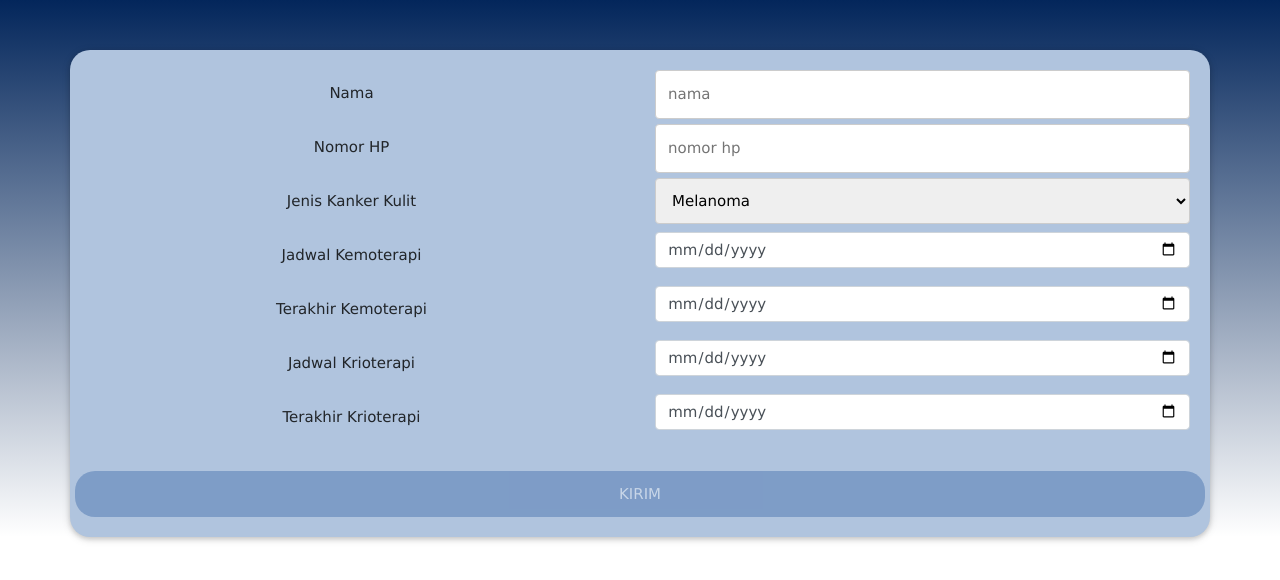
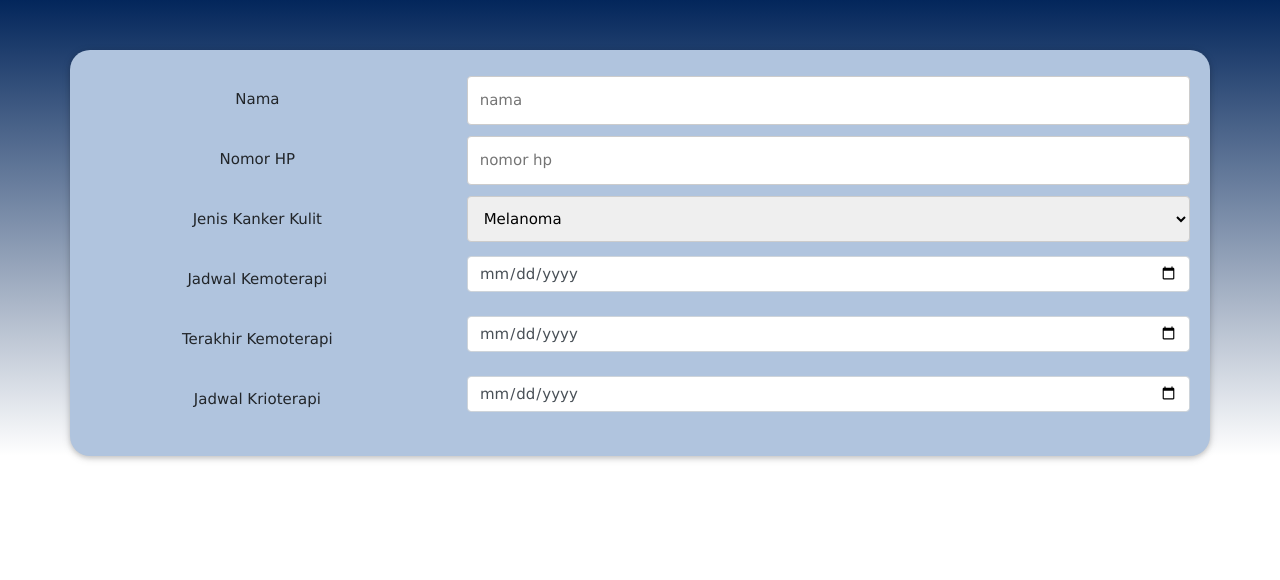
Before and after one commit to mrifqibhagas/KonsultasiNDN, a website: page public/index.html in a window 1280 px wide. Drawn offline with nearby package versions, Linux system fonts and the light colour scheme; a web font is replaced by a local one.

Commit message:
index.html

```diff
--- a/public/index.html
+++ b/public/index.html
@@ -7,7 +7,6 @@
     <link rel="stylesheet" href="https://cdnjs.cloudflare.com/ajax/libs/bootstrap/4.5.3/css/bootstrap-grid.min.css" integrity="sha512-QTQigm89ZvHzwoJ/NgJPghQPegLIwnXuOXWEdAjjOvpE9uaBGeI05+auj0RjYVr86gtMaBJRKi8hWZVsrVe/Ug==" crossorigin="anonymous" referrerpolicy="no-referrer" />
     <link rel="stylesheet" href="https://cdnjs.cloudflare.com/ajax/libs/bootstrap/4.5.3/css/bootstrap-reboot.min.css" integrity="sha512-YmRhY1UctqTkuyEizDjgJcnn0Knu5tdpv09KUI003L5tjfn2YGxhujqXEFE7fqFgRlqU/jeTI+K7fFurBnRAhg==" crossorigin="anonymous" referrerpolicy="no-referrer" />
     <link rel="stylesheet" href="https://cdnjs.cloudflare.com/ajax/libs/bootstrap/4.5.3/css/bootstrap.min.css" integrity="sha512-oc9+XSs1H243/FRN9Rw62Fn8EtxjEYWHXRvjS43YtueEewbS6ObfXcJNyohjHqVKFPoXXUxwc+q1K7Dee6vv9g==" crossorigin="anonymous" referrerpolicy="no-referrer" />
-    <script src="https://cdnjs.cloudflare.com/ajax/libs/bootstrap/4.5.3/js/bootstrap.bundle.min.js" integrity="sha512-iceXjjbmB2rwoX93Ka6HAHP+B76IY1z0o3h+N1PeDtRSsyeetU3/0QKJqGyPJcX63zysNehggFwMC/bi7dvMig==" crossorigin="anonymous" referrerpolicy="no-referrer"></script>
     <link rel="stylesheet" href="https://www.w3schools.com/w3css/4/w3.css">
     <link rel="stylesheet" href="https://cdnjs.cloudflare.com/ajax/libs/font-awesome/4.7.0/css/font-awesome.min.css">
     <link href="https://fonts.cdnfonts.com/css/nunito" rel="stylesheet">
@@ -49,13 +48,13 @@
             padding: 20px;
         }
 
-        .col-lg 4 {
+        .col-lg-4 {
             float: left;
             width: 25%;
             margin-top: 6px;
         }
 
-        .col-lg 8 {
+        .col-lg-8 {
             float: left;
             width: 75%;
             margin-top: 6px;
@@ -70,7 +69,7 @@
 
         /* Responsive layout - when the screen is less than 600px wide, make the two columns stack on top of each other instead of next to each other */
         @media screen and (max-width: 600px) {
-          .col-lg 4, .col-lg 8, input[type=submit] {
+            .col-lg-4, .col-lg-8, input[type=submit] {
                 width: 100%;
                 margin-top: 0;
             }
@@ -78,43 +77,31 @@
     </style>
 </head>
 <body>
-    <section class="w3-center" style = "
-    Left
-    :
-    Linear Gradient
-    rgba(3, 38, 91, 1)
-    rgba(41, 118, 235, 0);
-    /* Rectangle 43 */
-
-
-    position: relative;
-    top: 0px;
-
-    background: linear-gradient(180deg, #03265B 0%, rgba(41, 118, 235, 0) 100%);">
+    <section class="w3-center" style="Left: Linear Gradient rgba(3, 38, 91, 1) rgba(41, 118, 235, 0); position: relative; top: 0px; background: linear-gradient(180deg, #03265B 0%, rgba(41, 118, 235, 0) 100%);">
         <div class="w3-container" style="padding-top: 50px;">
             <form id="app_form">
                 <div class="w3-card container w3-center" style="padding: 20px; background-color: lightsteelblue; border-radius: 20px;">
                     <div class="row">
-                        <div class="col-lg 4">
+                        <div class="col-lg-4">
                           <label for="app_nama">Nama</label>
                         </div>
-                        <div class="col-lg 8">
+                        <div class="col-lg-8">
                           <input type="text" id="app_nama" name="app_nama" placeholder="nama">
                         </div>
                     </div>
                     <div class="row">
-                        <div class="col-lg 4">
+                        <div class="col-lg-4">
                           <label for="app_hp">Nomor HP</label>
                         </div>
-                        <div class="col-lg 8">
+                        <div class="col-lg-8">
                           <input type="text" id="app_hp" name="app_hp" placeholder="nomor hp">
                         </div>
                     </div>
                     <div class="row">
-                        <div class="col-lg 4">
+                        <div class="col-lg-4">
                           <label for="app_penyakit">Jenis Kanker Kulit</label>
                         </div>
-                        <div class="col-lg 8">
+                        <div class="col-lg-8">
                           <select id="app_penyakit" name="app_penyakit">
                             <option value="MEL">Melanoma</option>
                             <option value="NONMEL">Non Melanoma</option>
@@ -122,47 +109,28 @@
                         </div>
                     </div>
                     <div class="row">
-                      <div class="col-lg 4">
+                      <div class="col-lg-4">
                         <label for="app_jadwalkemo">Jadwal Kemoterapi</label>
                       </div>
-                      <div class="col-lg 8">
+                      <div class="col-lg-8">
                         <input type="date" class="form-control" id="app_jadwalkemo" name="app_jadwalkemo">
                       </div>
                     </div>
                     <div class="row">
-                      <div class="col-lg 4">
+                      <div class="col-lg-4">
                         <label for="app_terakhirkemo">Terakhir Kemoterapi</label>
                       </div>
-                      <div class="col-lg 8">
+                      <div class="col-lg-8">
                         <input type="date" class="form-control" id="app_terakhirkemo" name="app_terakhirkemo">
                       </div>
                     </div>
                     <div class="row">
-                      <div class="col-lg 4">
+                      <div class="col-lg-4">
                         <label for="app_jadwalkrio">Jadwal Krioterapi</label>
                       </div>
-                      <div class="col-lg 8">
+                      <div class="col-lg-8">
                         <input type="date" class="form-control" id="app_jadwalkrio" name="app_jadwalkrio">
                       </div>
                     </div>
                     <div class="row">
-                      <div class="col-lg 4">
-                        <label for="app_terakhirkrio">Terakhir Krioterapi</label>
-                      </div>
-                      <div class="col-lg 8">
-                        <input type="date" class="form-control" id="app_terakhirkrio" name="app_terakhirkrio">
-                      </div>
-                    </div>
-                    <br>
-                    <div class="row">
-                        <input type="submit" id="app_button" class="w3-button" style=" width: 100%; border-radius: 20px; color: white;background-color: #0C4293;" value="KIRIM" disabled>
-                    </div>
-                </div>
-            </form>
-        </div>
-    </section>
-    <pre id="app_log"></pre>
-    <script src="https://cdnjs.cloudflare.com/ajax/libs/bootstrap/4.5.3/js/bootstrap.min.js"></script>
-    <script src="bundle.js"></script>
-</body>
-</html>
+                      <div class="col-lg-4">
```
Lines whose indentation alone changed are shown as unchanged.
